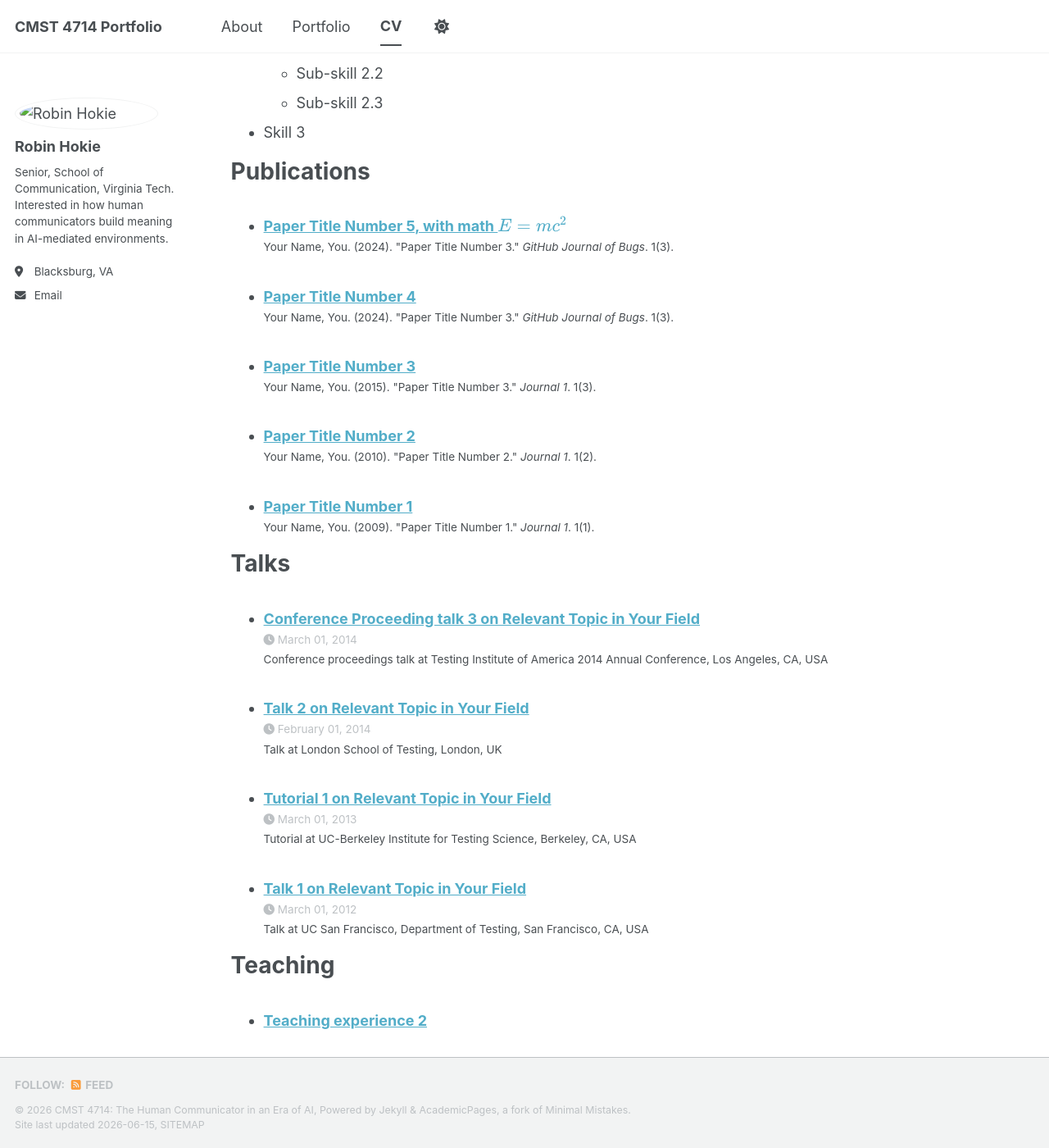
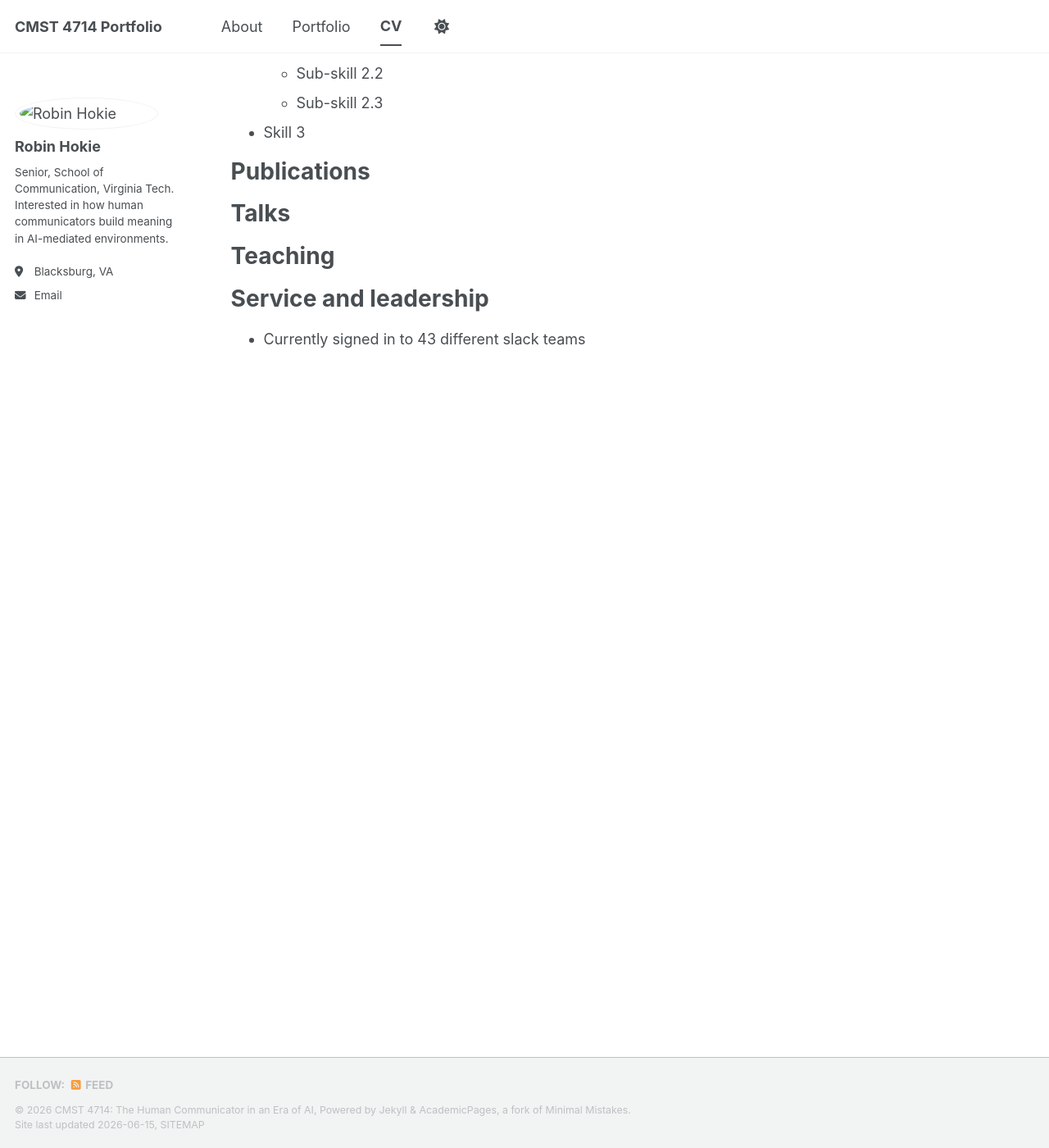
Before and after one commit to VT-Evia/cmst4714-portfolio-template, a Jekyll site: the page built from _pages/cv.md, in a window 1280 px wide and 1400 px high, scrolled down 889 px. Shown: the whole window at 82% size. Built offline with Jekyll 4.4.1, drawn with Linux system fonts in a browser that asks for light colours; a script bundle is joined from its source files by our own code; library files that are not in the unit come from our copies; part of the change alters nothing that is shown.

Commit message:
Step 4: Disable unused collections and defaults (publications, talks, teaching, posts)

```diff
--- a/_config.yml
+++ b/_config.yml
@@ -182,33 +182,22 @@ kramdown:
 
 # These settings control the types of collections used by the template
 collections:
-  teaching:
-    output: true
-    permalink: /:collection/:path/
-  publications:
-    output: true
-    permalink: /:collection/:path/
   portfolio:
     output: true
     permalink: /:collection/:path/
-  talks:
-    output: true
-    permalink: /:collection/:path/
+  # publications:
+  #   output: true
+  #   permalink: /:collection/:path/
+  # talks:
+  #   output: true
+  #   permalink: /:collection/:path/
+  # teaching:
+  #   output: true
+  #   permalink: /:collection/:path/
 
 
 # These settings control how pages and collections are included in the site
 defaults:
-  # _posts
-  - scope:
-      path: ""
-      type: posts
-    values:
-      layout: single
-      author_profile: true
-      read_time: true
-      comments: true
-      share: true
-      related: true
   # _pages
   - scope:
       path: ""
@@ -216,24 +205,6 @@ defaults:
     values:
       layout: single
       author_profile: true
-  # _teaching
-  - scope:
-      path: ""
-      type: teaching
-    values:
-      layout: single
-      author_profile: true
-      share: true
-      comments: true
-  # _publications
-  - scope:
-      path: ""
-      type: publications
-    values:
-      layout: single
-      author_profile: true
-      share: true
-      comments: true
   # _portfolio
   - scope:
       path: ""
@@ -243,14 +214,6 @@ defaults:
       author_profile: true
       share: true
       comment: true
-  # _talks
-  - scope:
-      path: ""
-      type: talks
-    values:
-      layout: talk
-      author_profile: true
-      share: true
 
 
 # Sass/SCSS
```
